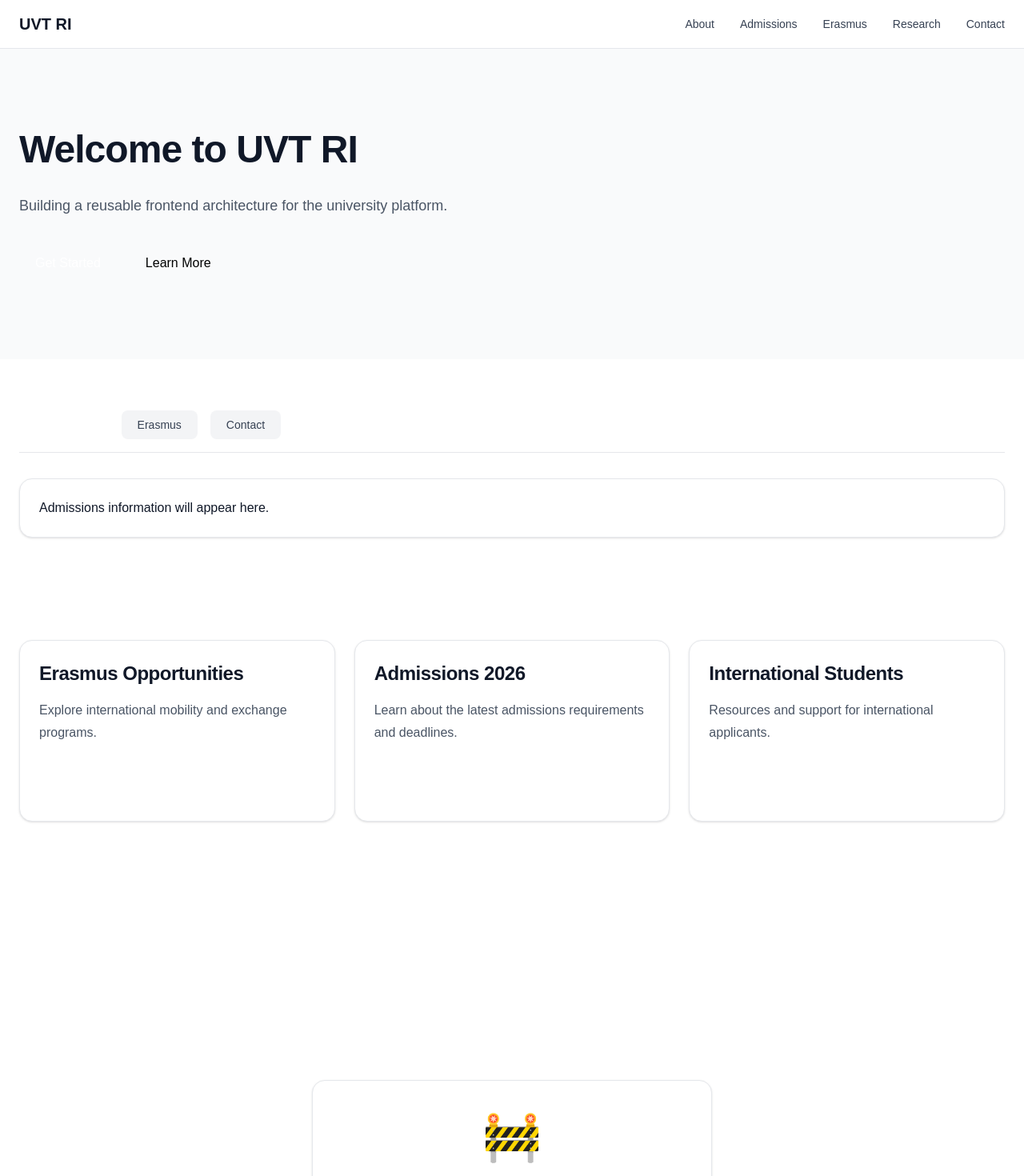
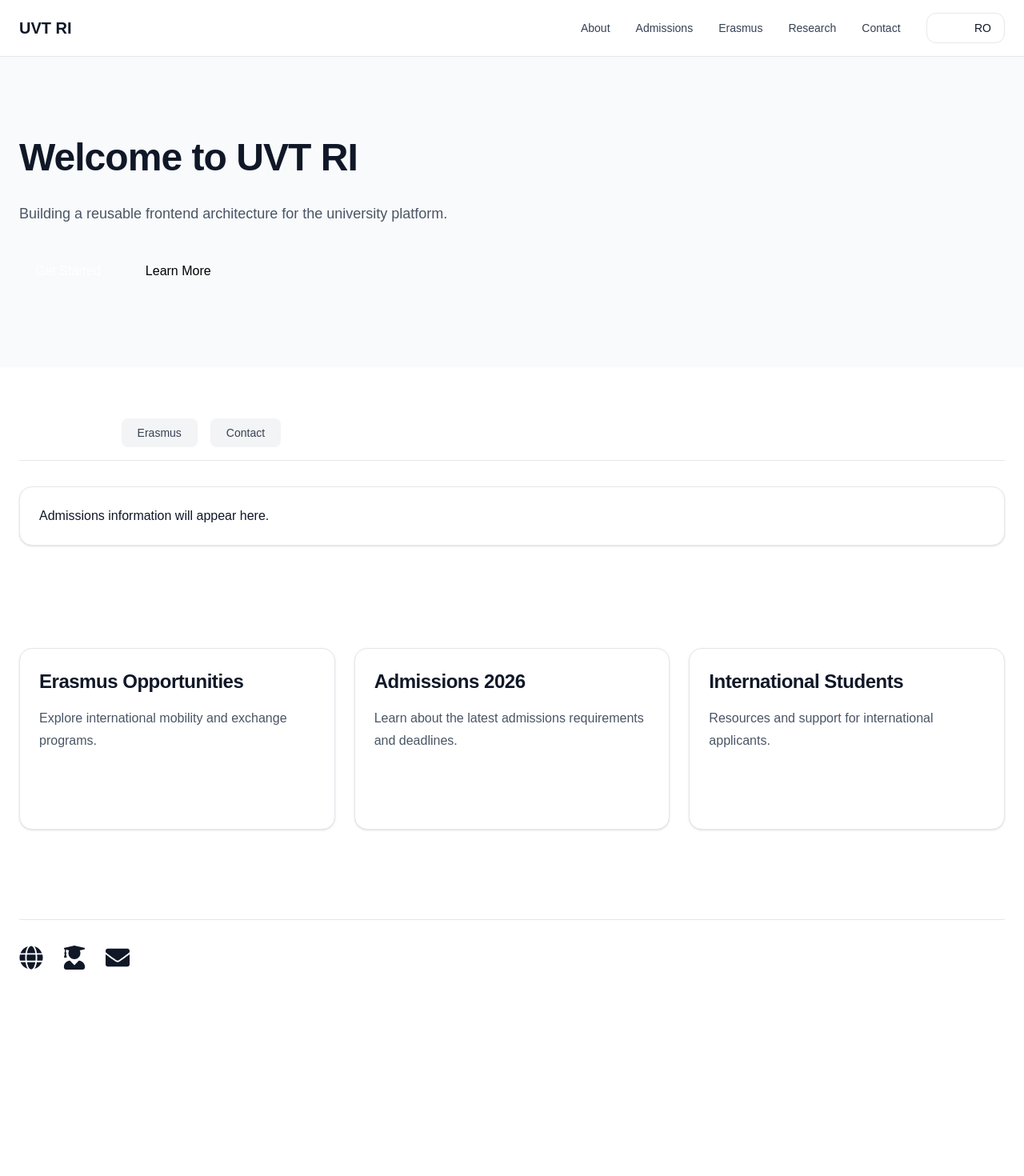
Before and after one commit to Q-UW9/ro.uvt.ri, a React (Vite) app in the folder frontend/: page / in a window 1280 px wide. Shown: the top 1470 px of the page at 80% size. Built offline with nearby package versions, Linux system fonts and the light colour scheme.

Commit message:
feat: add remaining atom components

```diff
--- a/frontend/src/components/atoms/Divider/Divider.tsx
+++ b/frontend/src/components/atoms/Divider/Divider.tsx
@@ -1,18 +1,19 @@
-import clsx from 'clsx'
-
 interface DividerProps {
   className?: string
 }
 
 export function Divider({
-  className,
+  className = '',
 }: DividerProps) {
   return (
-    <div
-      className={clsx(
-        'h-px w-full bg-gray-200',
-        className
-      )}
+    <hr
+      className={`
+        border-0
+        h-px
+        w-full
+        bg-gray-200
+        ${className}
+      `}
     />
   )
 }
--- /dev/null
+++ b/frontend/src/components/atoms/Icon/Icon.tsx
@@ -0,0 +1,36 @@
+import {
+  FaGlobe,
+  FaArrowRight,
+  FaUserGraduate,
+  FaEnvelope,
+} from 'react-icons/fa'
+
+interface IconProps {
+  name:
+    | 'globe'
+    | 'arrow'
+    | 'graduate'
+    | 'mail'
+
+  className?: string
+}
+
+const icons = {
+  globe: FaGlobe,
+  arrow: FaArrowRight,
+  graduate: FaUserGraduate,
+  mail: FaEnvelope,
+}
+
+export function Icon({
+  name,
+  className,
+}: IconProps) {
+  const Component = icons[name]
+
+  return (
+    <Component
+      className={className}
+    />
+  )
+}
--- /dev/null
+++ b/frontend/src/components/atoms/LanguageSwitcher/LanguageSwitcher.tsx
@@ -0,0 +1,31 @@
+import { useState } from 'react'
+import clsx from 'clsx'
+
+const languages = ['EN', 'RO']
+
+export function LanguageSwitcher() {
+  const [active, setActive] =
+    useState('EN')
+
+  return (
+    <div className="flex rounded-xl border border-gray-200 p-1">
+      {languages.map((language) => (
+        <button
+          key={language}
+          type="button"
+          onClick={() =>
+            setActive(language)
+          }
+          className={clsx(
+            'rounded-lg px-3 py-1 text-sm transition',
+
+            active === language &&
+              'bg-uvt-blue text-white'
+          )}
+        >
+          {language}
+        </button>
+      ))}
+    </div>
+  )
+}
--- a/frontend/src/components/organisms/Navbar/Navbar.tsx
+++ b/frontend/src/components/organisms/Navbar/Navbar.tsx
@@ -1,4 +1,6 @@
 import clsx from 'clsx'
+
+import { LanguageSwitcher } from '../../atoms/LanguageSwitcher/LanguageSwitcher'
 
 const navLinks = [
   'About',
@@ -18,7 +20,7 @@ export function Navbar() {
           UVT RI
         </div>
 
-        {/* Navigation */}
+        {/* Desktop Navigation */}
         <nav className="hidden items-center gap-8 md:flex">
           {navLinks.map((link) => (
             <a
@@ -31,6 +33,8 @@ export function Navbar() {
               {link}
             </a>
           ))}
+
+          <LanguageSwitcher />
         </nav>
 
         {/* Mobile */}
--- a/frontend/src/pages/UnderConstruction.tsx
+++ b/frontend/src/pages/UnderConstruction.tsx
@@ -1,8 +1,13 @@
 import { HeroSection } from '../components/organisms/HeroSection/HeroSection'
 import { TabsSection } from '../components/organisms/TabsSection/TabsSection'
+
+import { ContentGrid } from '../components/templates/ContentGrid/ContentGrid'
 import { PageLayout } from '../components/templates/PageLayout/PageLayout'
-import { ContentGrid } from '../components/templates/ContentGrid/ContentGrid'
+
 import { Card } from '../components/molecules/Card/Card'
+
+import { Divider } from '../components/atoms/Divider/Divider'
+import { Icon } from '../components/atoms/Icon/Icon'
 
 import { cardsData } from '../data/cards'
 
@@ -40,7 +45,6 @@ function UnderConstruction() {
 
   return (
     <PageLayout>
-
       <HeroSection
         title="Welcome to UVT RI"
         subtitle="Building a reusable frontend architecture for the university platform."
@@ -65,9 +69,23 @@ function UnderConstruction() {
         </ContentGrid>
       </div>
 
+      <div className="mx-auto max-w-[1280px] space-y-8 px-6 py-12">
+
+        <Divider />
+
+        <div className="flex gap-6 text-3xl">
+          <Icon name="globe" />
+          <Icon name="graduate" />
+          <Icon name="mail" />
+        </div>
+
+      </div>
+
       <div className={s.container}>
         <div className={s.card}>
-          <div className={s.icon}>🚧</div>
+          <div className={s.icon}>
+            🚧
+          </div>
 
           <h1 className={s.title}>
             Site în lucru
@@ -82,7 +100,6 @@ function UnderConstruction() {
           </p>
         </div>
       </div>
-
     </PageLayout>
   )
 }
```
